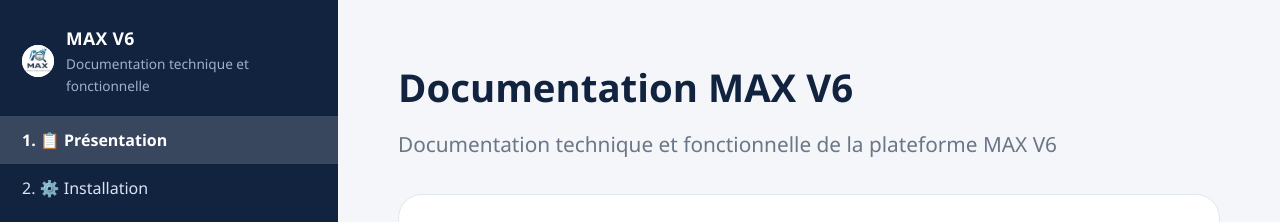
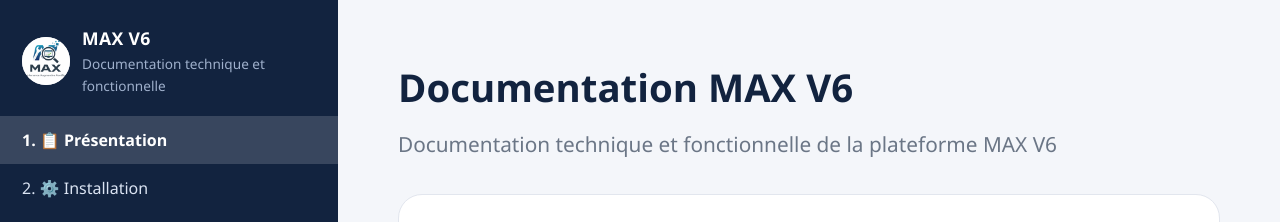
Before and after one commit to JCPLaPoste/documentation-max, a Jekyll site: the page built from complete.md, in a window 1280 px wide. Shown: the top 222 px of the page. Built offline with Jekyll 4.4.1, drawn with Linux system fonts in a browser that asks for light colours.

Commit message:
docs: logo du menu à 48 px

```diff
--- a/assets/css/max-docs.css
+++ b/assets/css/max-docs.css
@@ -46,7 +46,7 @@ body {
   color: #fff;
   text-decoration: none;
 }
-.brand-logo { flex: none; width: 2rem; height: 2rem; border-radius: 50%; background: #fff; overflow: hidden; }
+.brand-logo { flex: none; width: 48px; height: 48px; border-radius: 50%; background: #fff; overflow: hidden; }
 .brand-logo img { display: block; width: 100%; height: 100%; object-fit: cover; transform: scale(1.6); }
 .brand-text { display: flex; flex-direction: column; }
 .brand-text strong { font-size: 1.1rem; letter-spacing: 0.02em; }
```
